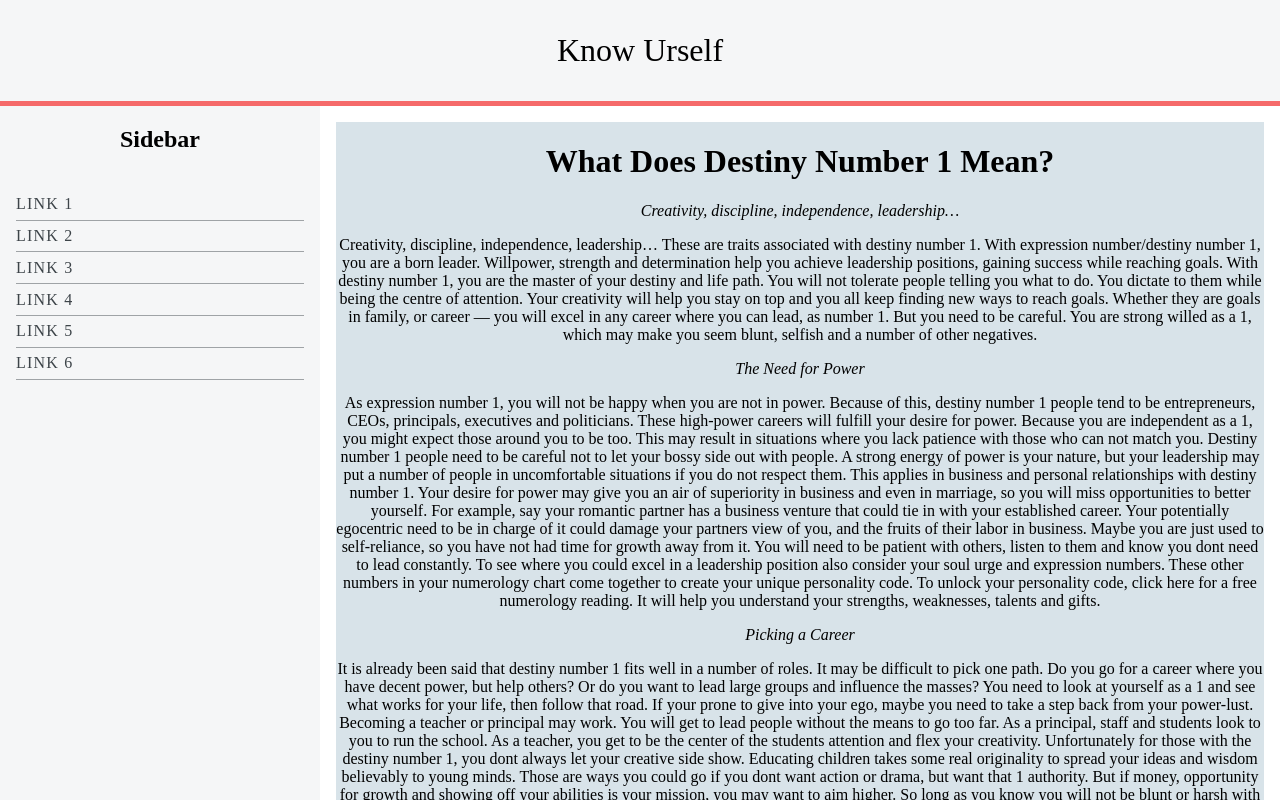
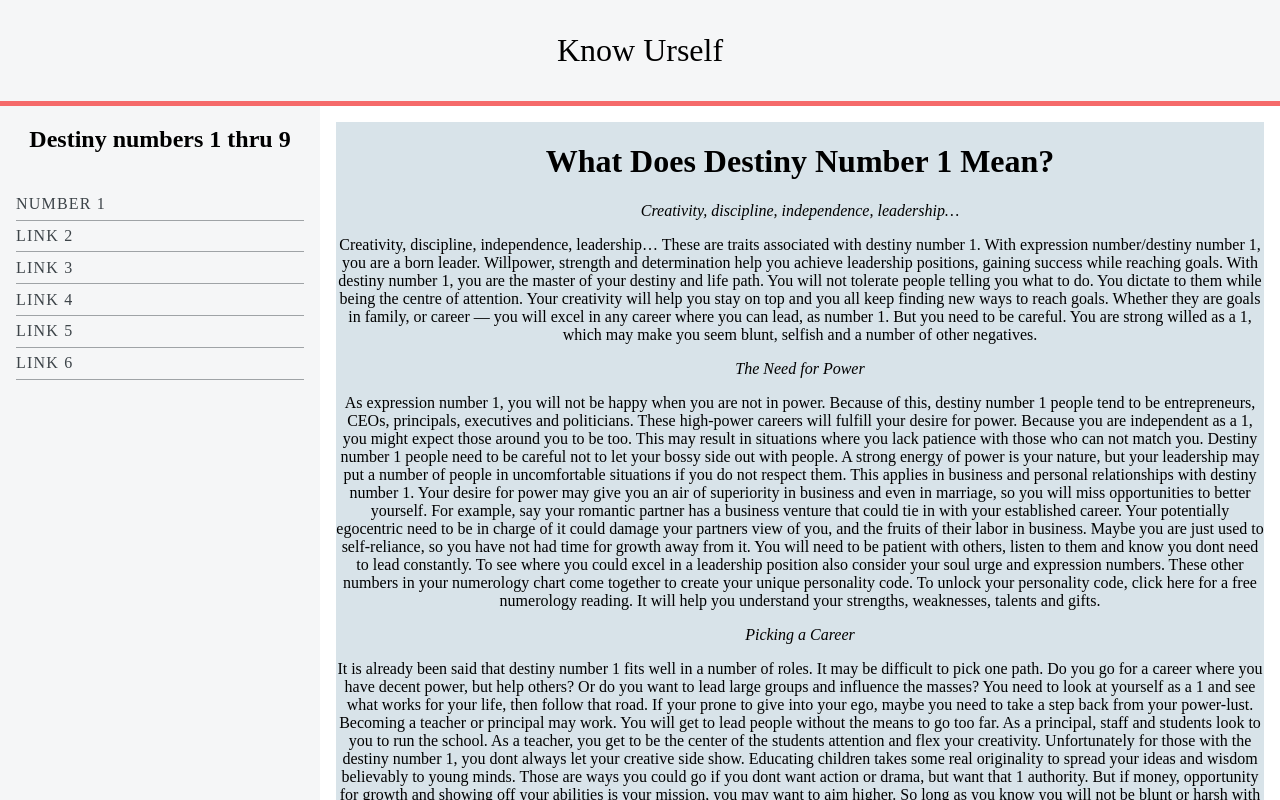
Before and after one commit to ChrisForti/know-urself, a React (Vite) app: page / in a window 1280 px wide. Shown: the top 800 px of the page. Built offline with nearby package versions, Linux system fonts and the light colour scheme.

Commit message:
Changed sidebar link to number 1.

```diff
--- a/src/components/Sidebar.tsx
+++ b/src/components/Sidebar.tsx
@@ -8,10 +8,10 @@ export function Sidebar() {
 
   return (
     <aside className={`${styles.sidebar} ${sidebarOpen ? styles.show : ""}`}>
-      <h2 className={styles.h2}>Sidebar</h2>
+      <h2 className={styles.h2}>Destiny numbers 1 thru 9</h2>
       <ul className={styles.linkContainer}>
         <li>
-          <a href="#">link 1</a>
+          <a href="#">Number 1</a>
         </li>{" "}
         <li>
           <a href="#">link 2</a>
```
